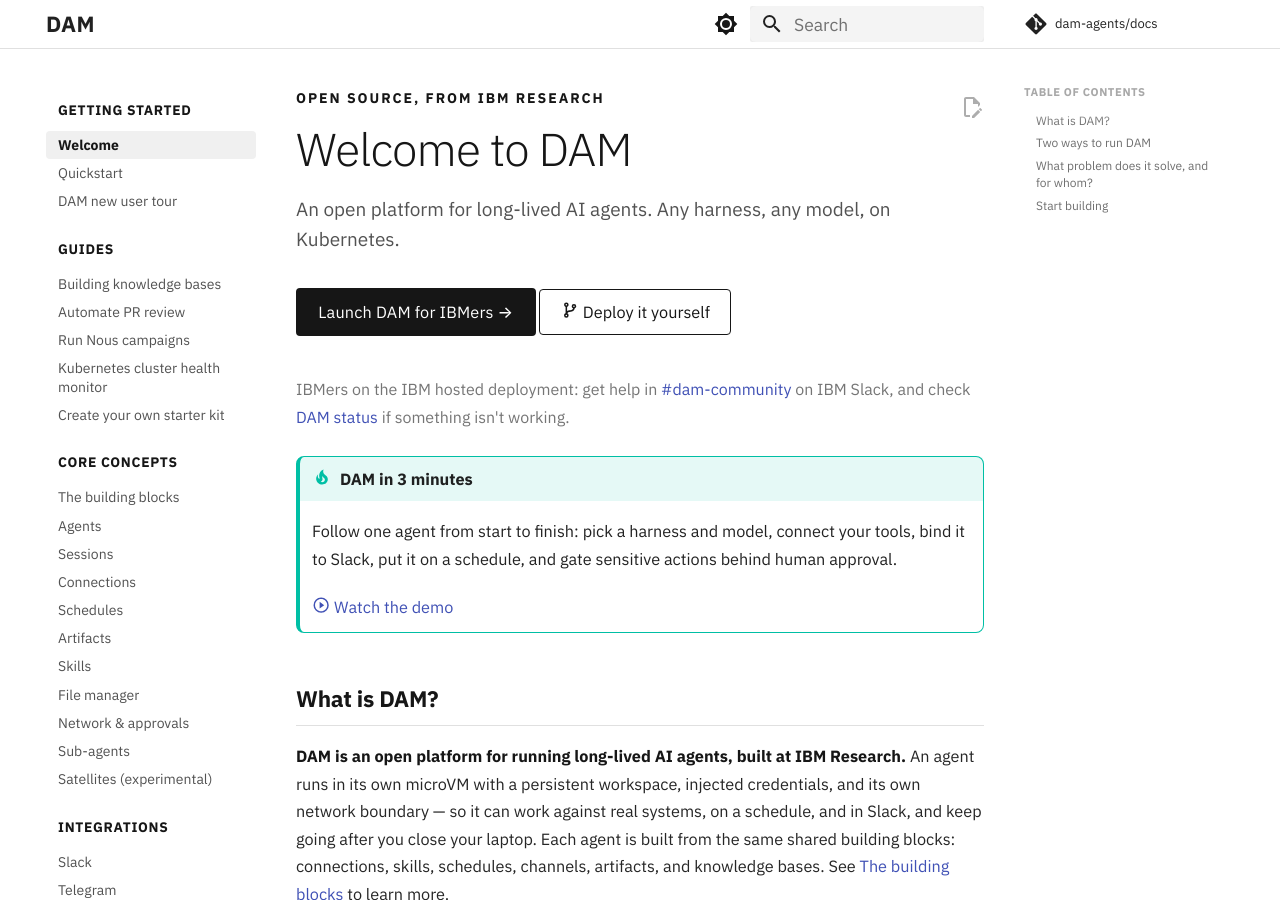
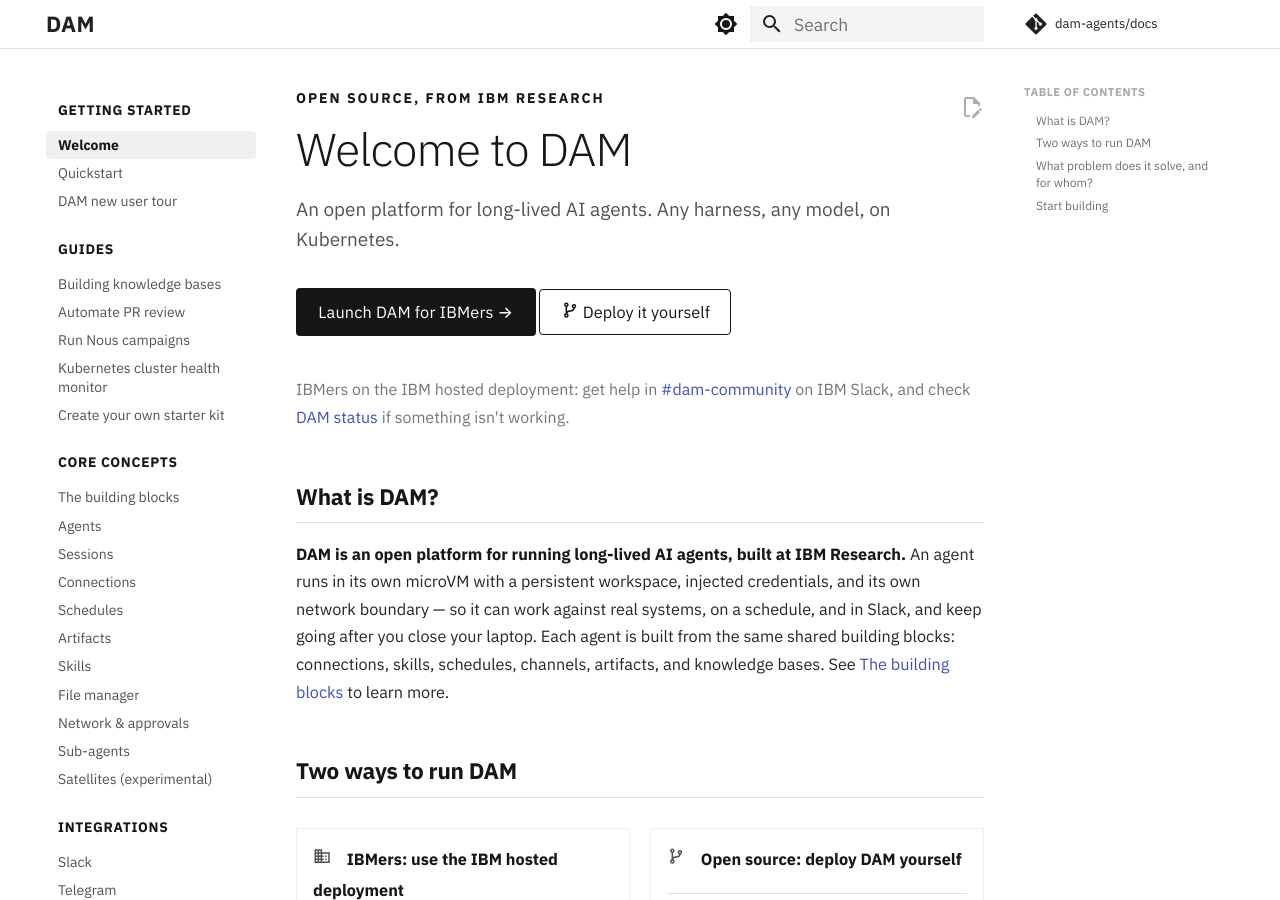
Before and after one commit to dam-agents/docs, an MkDocs documentation site: the page built from docs/index.md, in a window 1280 px wide and 900 px high. Built offline with MkDocs 1.6.1 and Material for MkDocs 9.7.7, drawn with Linux system fonts in a browser that asks for light colours; comment, search, counter and statistics services are not loaded.

Commit message:
docs: remove the DAM in 3 minutes banner from the home page (#18)
Assisted-by: Claude Opus 5.5 <noreply@anthropic.com>

```diff
--- a/docs/index.md
+++ b/docs/index.md
@@ -14,12 +14,6 @@
 <p class="welcome-ibm">IBMers on the IBM hosted deployment: get help in <a href="https://ibm.enterprise.slack.com/archives/C0B3F03NB24" target="_blank">#dam-community</a> on IBM Slack, and check <a href="https://ibm.biz/dam-status" target="_blank">DAM status</a> if something isn't working.</p>
 
 </div>
-
-!!! tip "DAM in 3 minutes"
-    Follow one agent from start to finish: pick a harness and model, connect your tools, bind it
-    to Slack, put it on a schedule, and gate sensitive actions behind human approval.
-
-    [:material-play-circle-outline: Watch the demo](https://ibm.biz/dam-demo){:target="_blank"}
 
 ## What is DAM?
 
```
